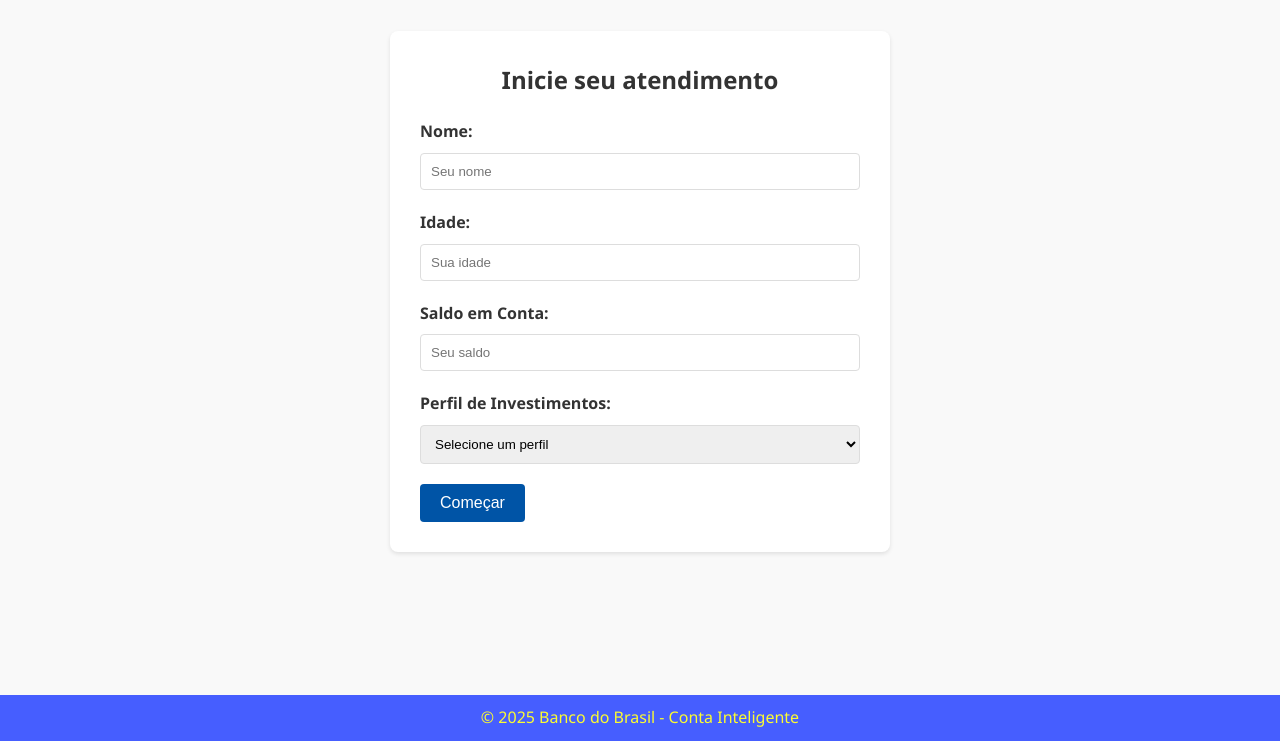
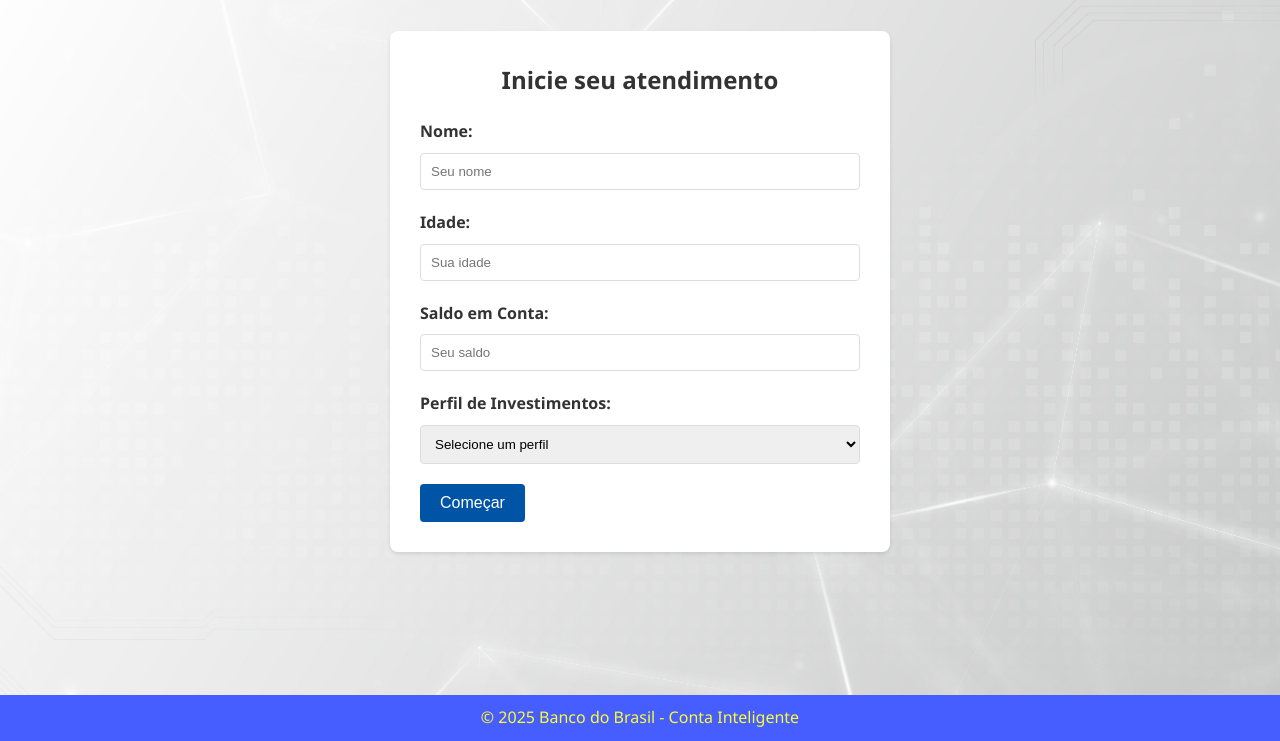
Before and after one commit to Danubio-Leite/conta-inteligente-bb, a plain HTML site: page experimente.html in a window 1280 px wide. Shown: the part 59-800 px from the top of the page. Drawn offline with Linux system fonts and the light colour scheme.

Commit message:
bg experimente

```diff
--- a/css/experimente.css
+++ b/css/experimente.css
@@ -5,9 +5,11 @@
     box-sizing: border-box;
 }
 
+/* Aplicação da imagem de background */
 body {
     font-family: 'Segoe UI', Tahoma, Geneva, Verdana, sans-serif;
-    background-color: #f9f9f9;
+    background: url("../assets/experimente-bg.jpg") no-repeat center center fixed;
+    background-size: cover;
     display: flex;
     flex-direction: column;
     min-height: 100vh;
```
Also changed, not shown: experimente.html (+0 -1 lines), assets/experimente-bg.jpg (added).
